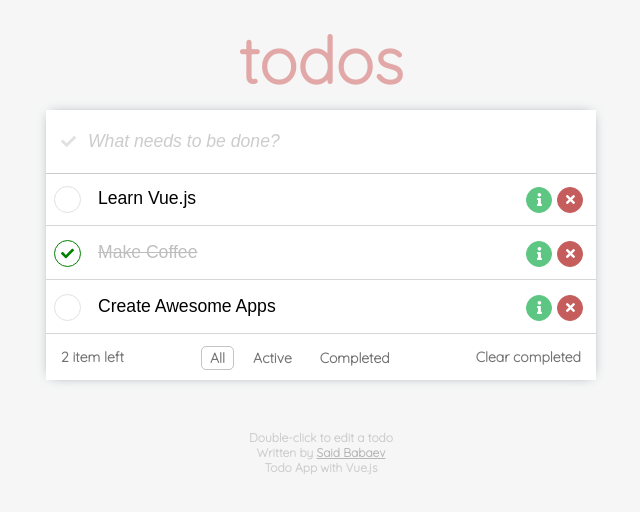
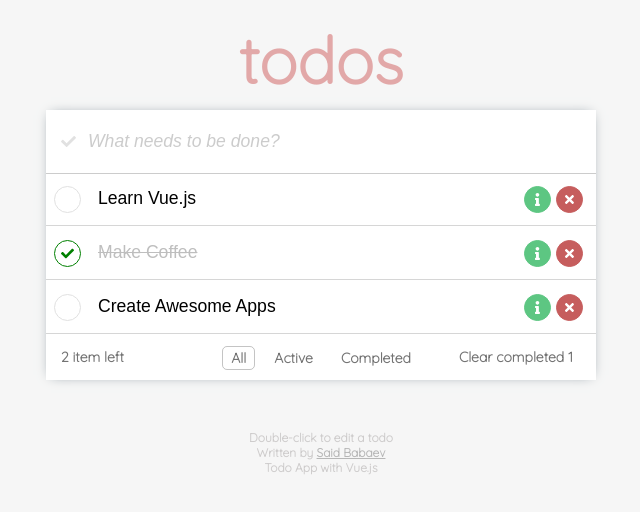
Before and after one commit to sbinfo/vue-todo-app, a Vue app: page / in a window 1280 px wide. Shown: the top 512 px of the page, without its empty margins (319-959 px from the left). Built offline with nearby package versions, Linux system fonts and the light colour scheme.

Commit message:
реализовал очистки всех завершенных задач

```diff
--- a/src/App.vue
+++ b/src/App.vue
@@ -13,6 +13,8 @@
 
       <AppFooter
         v-bind:completedCount="completedCount"
+        v-bind:clearAll="clearAll"
+        @clear-completed-todos="clearCompletedTodos"
       />
     </div>
 
@@ -39,25 +41,38 @@ export default {
         { id: 2, title: "Make Coffee", completed: true },
         { id: 3, title: "Create Awesome Apps", completed: false },
       ],
+      clearAll: false,
     };
   },
   methods: {
     removeTodo(id) {
       this.todos = this.todos.filter(item => item.id !== id);
     },
+    clearCompletedTodos() {
+      this.todos = this.todos.filter(item => !item.completed);
+      // console.log(test);
+    },
     addTodo(newTodo) {
       this.todos.push(newTodo);
     },
-    completedCount() {
+    // с помошью флага можно переключится . есть два режима у функции
+    // 1 считает оставшиееся задачи (left) а другой считает сделанные задачи (надо передать что то кроме left)
+    completedCount(flag = 'left') {
       let count = 0;
       this.todos.forEach(item => {
-        if(!item.completed) {
-          count++;
+        if(flag === 'left') {
+          if(!item.completed) {
+            count++;
+          }
+        } else {
+          if(item.completed) {
+            count++;
+          }
         }
       });
 
       return count;
-    }
+    },
   },
   components: {
     Todo, AppFooter, AddTodo
--- a/src/components/AppFooter.vue
+++ b/src/components/AppFooter.vue
@@ -12,7 +12,12 @@
         </div>
 
         <div class="clear-all-button">
-          <span>Clear completed</span>
+          <!-- если не выбран ни один елемент то эту кнопку скрываем -->
+          <span
+            v-on:click="$emit('clear-completed-todos')"
+            v-bind:style="{display: completedCount('done') == 0  ? 'none' : ''}">
+            Clear completed {{ completedCount('done') }}
+          </span>
         </div>
 
       </div>
@@ -31,6 +36,7 @@ export default {
   justify-content: space-between;
   padding: 10px 15px;
 }
+
 .app-footer button, .app-footer span {
     color: #737373;
     font-weight: bold;
@@ -63,4 +69,17 @@ export default {
     border-radius: 5px;
 }
 
+.app-footer .toggle-buttons {
+  width: 50%;
+}
+
+.app-footer .info-block {
+  text-align: left;
+}
+
+.app-footer .clear-all-button,
+.app-footer .info-block {
+  width: 25%;
+}
+
 </style>
--- a/src/components/TodoItem.vue
+++ b/src/components/TodoItem.vue
@@ -131,8 +131,8 @@ li.todo-item .buttons button {
     font-size: 13px;
     margin-right: 5px;
     cursor: pointer;
-    width: 26px;
-    height: 26px;
+    width: 27px;
+    height: 27px;
 }
 li.todo-item button.delete-todo {
     background: #c65d5d;
```
